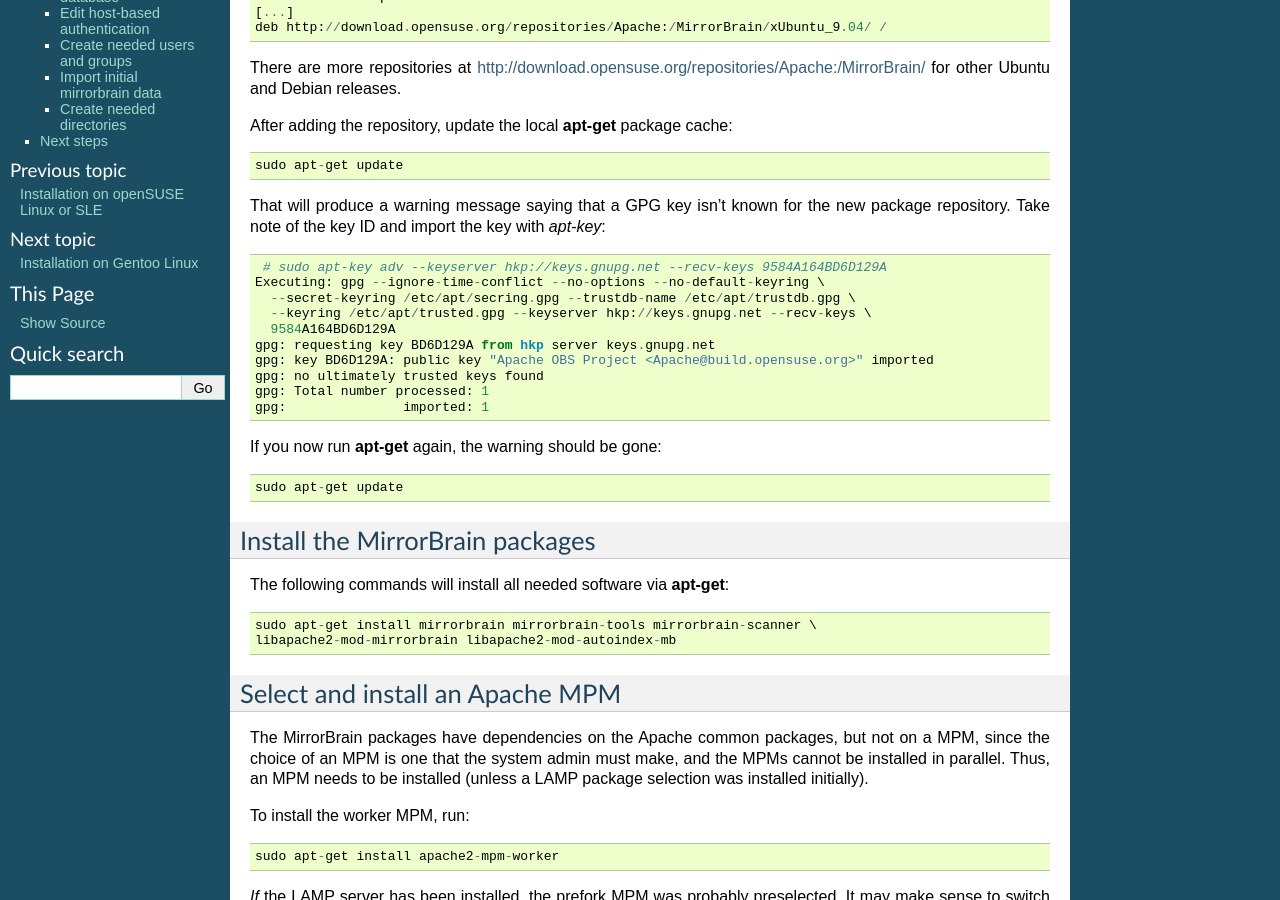
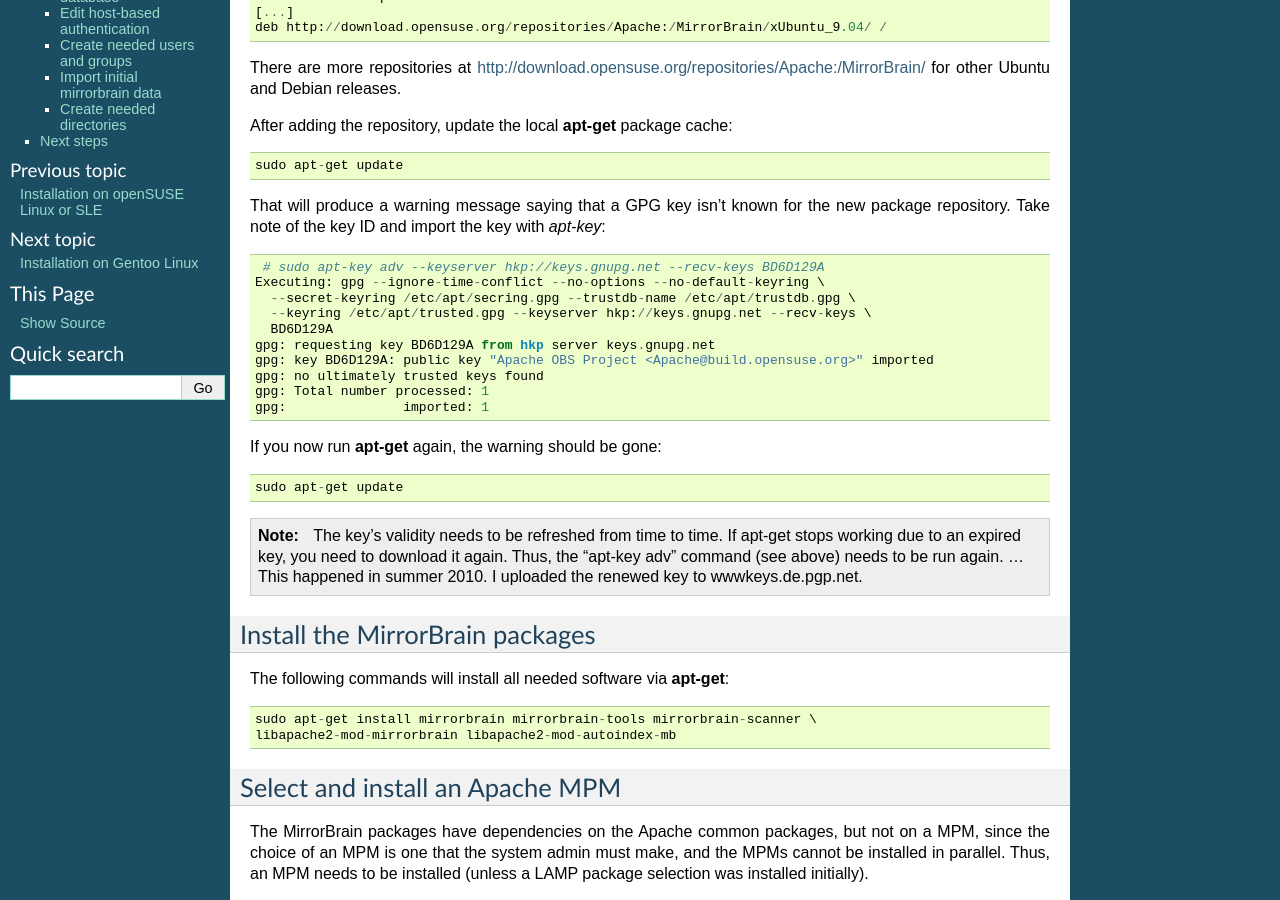
Before and after one commit to hayalci/mirrorbrain, a Sphinx documentation site: the page built from docs/installation/debian.rst, in a window 1280 px wide and 900 px high, scrolled down 309 px. Built offline with Sphinx 7.4.7, drawn with Linux system fonts in a browser that asks for light colours.

Commit message:
installation/debian: add note about expired keys and how to renew them
git-svn-id: http://svn.mirrorbrain.org/svn/mirrorbrain/trunk@8084 2d291e14-ff0c-0410-a3fa-d5caa9871f55

```diff
--- a/docs/installation/debian.rst
+++ b/docs/installation/debian.rst
@@ -36,11 +36,11 @@
 That will produce a warning message saying that a GPG key isn't known for the
 new package repository. Take note of the key ID and import the key with `apt-key`::
 
-   # sudo apt-key adv --keyserver hkp://keys.gnupg.net --recv-keys 9584A164BD6D129A
+   # sudo apt-key adv --keyserver hkp://keys.gnupg.net --recv-keys BD6D129A
   Executing: gpg --ignore-time-conflict --no-options --no-default-keyring \
     --secret-keyring /etc/apt/secring.gpg --trustdb-name /etc/apt/trustdb.gpg \
     --keyring /etc/apt/trusted.gpg --keyserver hkp://keys.gnupg.net --recv-keys \
-    9584A164BD6D129A
+    BD6D129A
   gpg: requesting key BD6D129A from hkp server keys.gnupg.net
   gpg: key BD6D129A: public key "Apache OBS Project <Apache@build.opensuse.org>" imported
   gpg: no ultimately trusted keys found
@@ -50,6 +50,12 @@
 If you now run :program:`apt-get` again, the warning should be gone::
 
   sudo apt-get update
+
+.. note::
+   The key's validity needs to be refreshed from time to time. If apt-get stops
+   working due to an expired key, you need to download it again. Thus, the
+   "apt-key adv" command (see above) needs to be run again. ...This happened in
+   summer 2010.  I uploaded the renewed key to wwwkeys.de.pgp.net.
 
 
 Install the MirrorBrain packages
```
